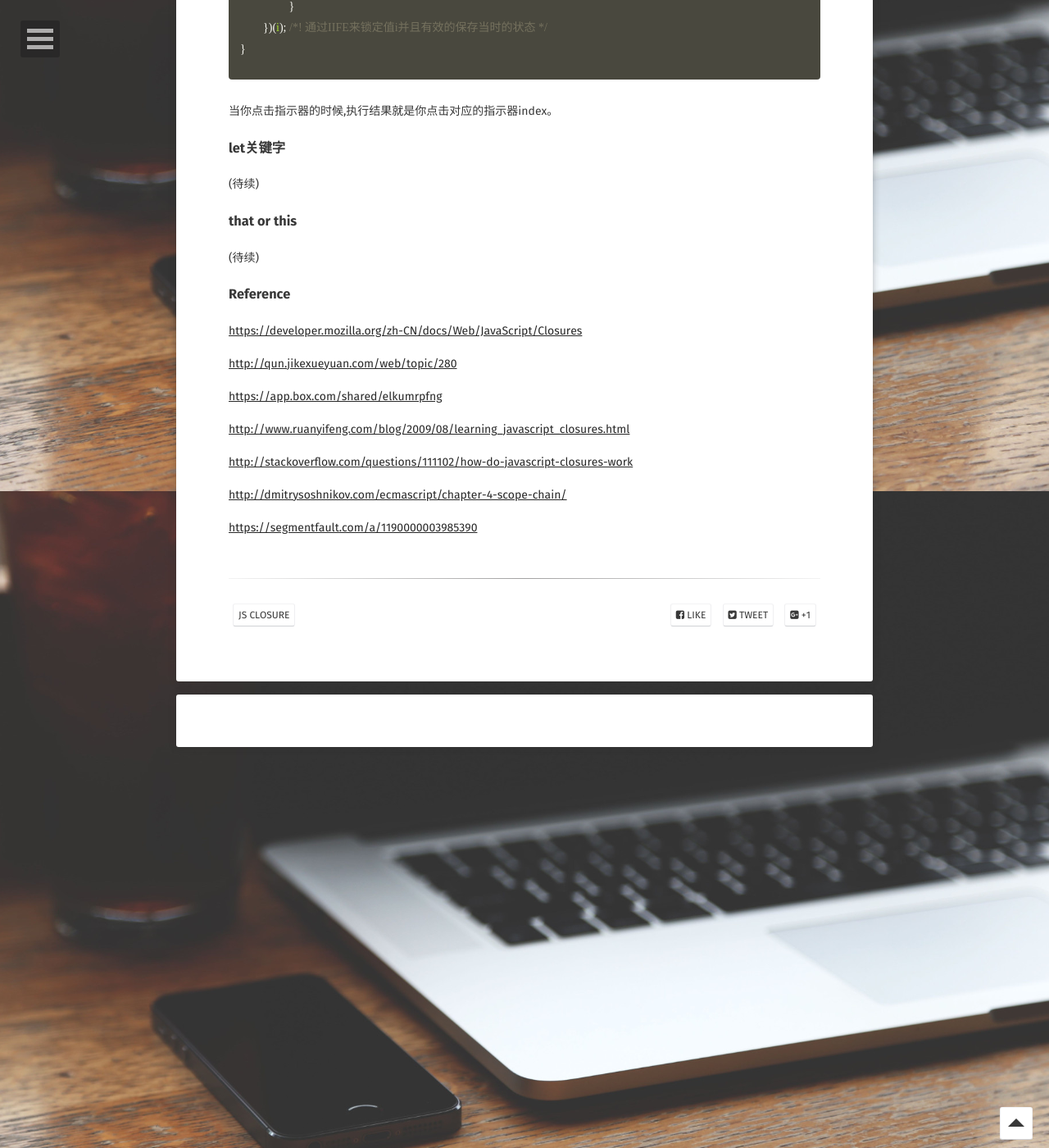
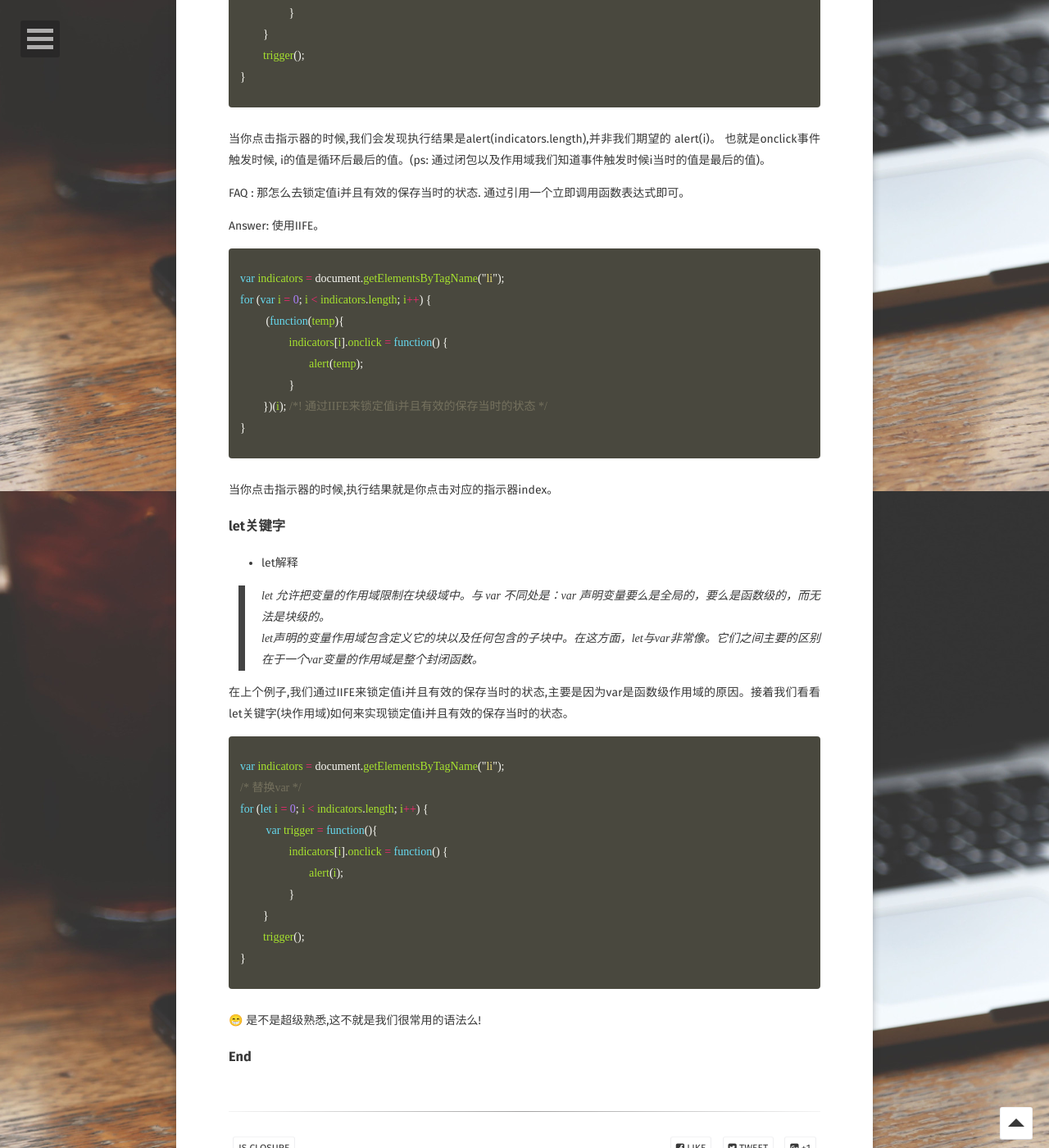
Before and after one commit to XuYanci/XuYanci.github.io, a Jekyll site: the page built from _posts/2017-01-05-JavaScript-Learning-js闭包.md, in a window 1280 px wide and 1400 px high, scrolled down 3901 px. Shown: the whole window at 82% size. Built offline with Jekyll 4.4.1, drawn with Linux system fonts in a browser that asks for light colours; some web fonts are replaced; comment, search, counter and statistics services are not loaded; some of the changed text lies outside the part shown.

Commit message:
commit some

```diff
--- a/_posts/2017-01-05-JavaScript-Learning-js闭包.md
+++ b/_posts/2017-01-05-JavaScript-Learning-js闭包.md
@@ -14,14 +14,33 @@ comments: true
 3. 作用域基本知识
 4. IIFE 立即执行的函数表达式
 5. let 关键字
-6. that or this
-7. 参考
 
 
 ###  块级作用域与函数级作用域
+> 任何一对花括号（｛和｝）中的语句集都属于一个块，在这之中定义的所有变量在代码块外都是不可见的，我们称之为块级作用域。
+函数作用域就好理解了，定义在函数中的参数和变量在函数外部是不可见的。
 
-   (待续)
 
+{% highlight objc %}
+ for (int i = 0; i < 5; i++)
+ {
+   	 /* 这里的i可见  */
+ }
+ NSLog(@"%d",i); /* 这里的i未定义 */
+{% endhighlight %}
+
+
+{% highlight js %}
+ for (var i = 0; i < 5; i++)
+ {
+ 	/* 这里的i可见*/
+ }
+alert(i);	/* 这里的i可见 */
+{% endhighlight %}
+
+得出结论:
+
+  js是函数级别作用域。
 
 ### 闭包基本知识
  * 闭包的解释
@@ -158,25 +177,29 @@ for (var i = 0; i < indicators.length; i++) {
 当你点击指示器的时候,执行结果就是你点击对应的指示器index。
 
 ### let关键字
+   * let解释
 
-   (待续)
-
-### that or this
-
-   (待续)
+	   > let 允许把变量的作用域限制在块级域中。与 var 不同处是：var 声明变量要么是全局的，要么是函数级的，而无法是块级的。
+	   > let声明的变量作用域包含定义它的块以及任何包含的子块中。在这方面，let与var非常像。它们之间主要的区别在于一个var变量的作用域是整个封闭函数。
 
 
-### Reference
-[https://developer.mozilla.org/zh-CN/docs/Web/JavaScript/Closures](https://developer.mozilla.org/zh-CN/docs/Web/JavaScript/Closures)
+   在上个例子,我们通过IIFE来锁定值i并且有效的保存当时的状态,主要是因为var是函数级作用域的原因。接着我们看看let关键字(块作用域)如何来实现锁定值i并且有效的保存当时的状态。
 
-[http://qun.jikexueyuan.com/web/topic/280](http://qun.jikexueyuan.com/web/topic/280)
+{% highlight js %}
+var indicators = document.getElementsByTagName("li");
+/* 替换var */
+for (let i = 0; i < indicators.length; i++) {
+	 var trigger = function(){
+		 indicators[i].onclick = function() {
+		 	alert(i);
+		 }
+	}
+	trigger();
+}
 
-[https://app.box.com/shared/elkumrpfng](https://app.box.com/shared/elkumrpfng)
+{% endhighlight %}
 
-[http://www.ruanyifeng.com/blog/2009/08/learning_javascript_closures.html](http://www.ruanyifeng.com/blog/2009/08/learning_javascript_closures.html)
+😁 是不是超级熟悉,这不就是我们很常用的语法么!
 
-[http://stackoverflow.com/questions/111102/how-do-javascript-closures-work](http://stackoverflow.com/questions/111102/how-do-javascript-closures-work)
 
-[http://dmitrysoshnikov.com/ecmascript/chapter-4-scope-chain/](http://dmitrysoshnikov.com/ecmascript/chapter-4-scope-chain/)
-
-[https://segmentfault.com/a/1190000003985390](https://segmentfault.com/a/1190000003985390)
+### End
```
Also changed, not shown: 3 other files.
